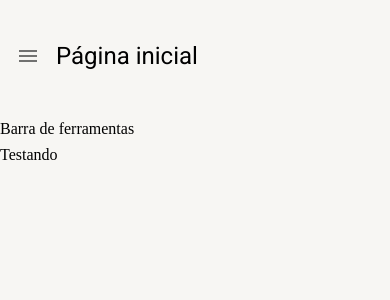
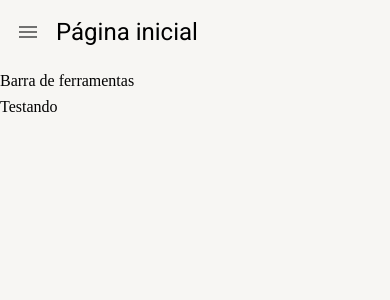
Before and after one commit to elielbianchi/crud-react-ts-mui, a React (Create React App) app: page /pagina-inicial in a window 390 px wide. Shown: the top 300 px of the page. Built offline with nearby package versions, Linux system fonts and the light colour scheme.

Commit message:
feat: adicionada responsividade ao layout base de paginas

```diff
--- a/src/layouts/LayoutBaseDePagina.tsx
+++ b/src/layouts/LayoutBaseDePagina.tsx
@@ -12,13 +12,16 @@
 interface ILayoutBaseDePaginaProps {
   children: React.ReactNode;
   titulo: string;
+  barraDeFerramentas: React.ReactNode;
 }
 
 export const LayoutBaseDePagina: React.FC<ILayoutBaseDePaginaProps> = ({
   children,
   titulo,
+  barraDeFerramentas,
 }) => {
   const smDown = useMediaQuery((theme: Theme) => theme.breakpoints.down('sm'));
+  const mdDown = useMediaQuery((theme: Theme) => theme.breakpoints.down('md'));
   const theme = useTheme();
 
   const { toggleDrawerOpen } = useDrawerContext();
@@ -29,20 +32,29 @@
         padding={1}
         display="flex"
         alignItems="center"
-        height={theme.spacing(12)}
         gap={1}
+        height={theme.spacing(smDown ? 6 : mdDown ? 8 : 12)}
       >
         {smDown && (
           <IconButton onClick={toggleDrawerOpen}>
             <Icon>menu</Icon>
           </IconButton>
         )}
-        <Typography variant="h5">{titulo}</Typography>
+        <Typography
+          overflow="hidden"
+          whiteSpace="nowrap"
+          textOverflow="ellipses"
+          variant={smDown ? 'h5' : mdDown ? 'h4' : 'h3'}
+        >
+          {titulo}
+        </Typography>
       </Box>
 
-      <Box>Barra de ferramentas</Box>
+      {barraDeFerramentas && <Box>{barraDeFerramentas}</Box>}
 
-      <Box>{children}</Box>
+      <Box flex={1} overflow="auto">
+        {children}
+      </Box>
     </Box>
   );
 };
--- a/src/pages/dashboard/Dashboard.tsx
+++ b/src/pages/dashboard/Dashboard.tsx
@@ -2,6 +2,11 @@
 
 export const Dashboard = () => {
   return (
-    <LayoutBaseDePagina titulo="Página inicial">Testando</LayoutBaseDePagina>
+    <LayoutBaseDePagina
+      titulo="Página inicial"
+      barraDeFerramentas={<>Barra de ferramentas</>}
+    >
+      Testando
+    </LayoutBaseDePagina>
   );
 };
```
